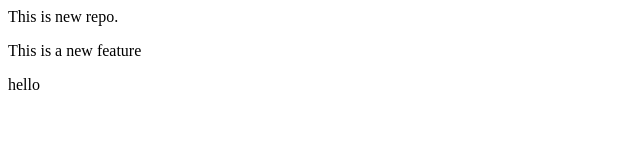
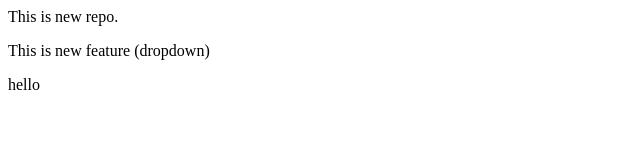
Before and after one commit to rajlaxmi7371/localrepo, a plain HTML site: page LocalRepo/index.html in a window 1280 px wide. Shown: the full height of the page, 0-640 px from the left. Drawn offline with Linux system fonts and the light colour scheme.

Commit message:
Add Dropdown

```diff
--- a/LocalRepo/index.html
+++ b/LocalRepo/index.html
@@ -1,3 +1,3 @@
 <p>This is new repo.</p>
-<p>This is a new feature</p>
+<p>This is  new feature (dropdown)</p>
 <p>hello</p>
```
